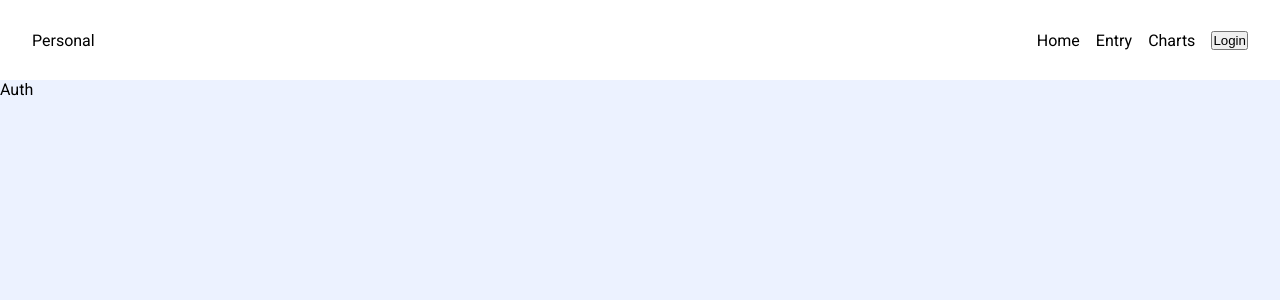
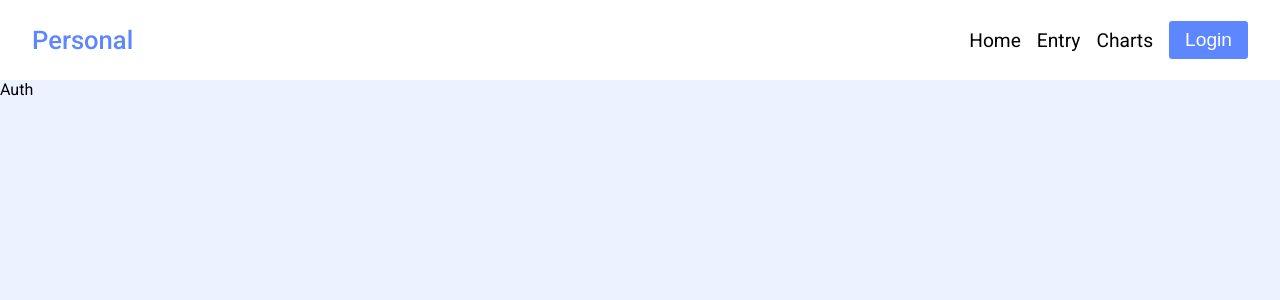
Before and after one commit to gamitej/Personal-Investment, a React (Vite) app in the folder client/: page /login in a window 1280 px wide. Shown: the top 300 px of the page. Built offline with nearby package versions, Linux system fonts and the light colour scheme.

Commit message:
BUILD : navbar style done

```diff
--- a/client/src/components/navbar/navbar.scss
+++ b/client/src/components/navbar/navbar.scss
@@ -4,9 +4,16 @@
   align-items: center;
   justify-content: space-between;
   background-color: #ffffff;
+
   //   box-shadow: 0 2px 4px 0 rgba(0, 0, 0, 0.2);
 
   padding: 0rem 2rem;
+
+  .nav-left {
+    color: #5d87ff;
+    font-size: 1.6rem;
+    font-weight: 500;
+  }
 
   .nav-right {
     display: flex;
@@ -20,6 +27,22 @@
       justify-content: center;
       list-style: none;
       gap: 1rem;
+      font-size: 1.2rem;
+    }
+
+    button {
+      cursor: pointer;
+      border: none;
+      color: #ffffff;
+      font-size: 1.2rem;
+      padding: 0.5rem 1rem;
+      border-radius: 0.2rem;
+      background-color: #5d87ff;
+
+      &:hover {
+        background-color: #5175d9;
+        transition: 0.2s ease-in;
+      }
     }
   }
 }
```
